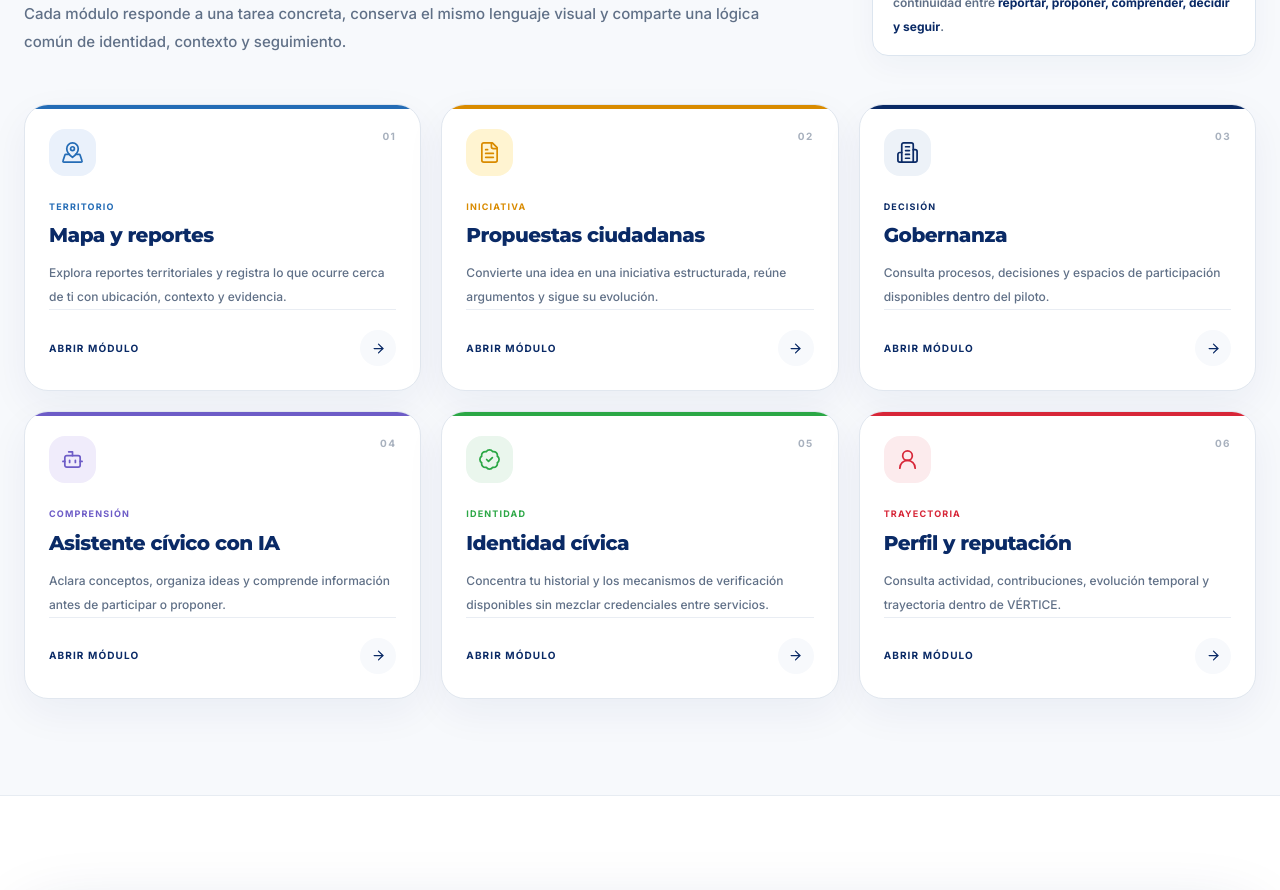
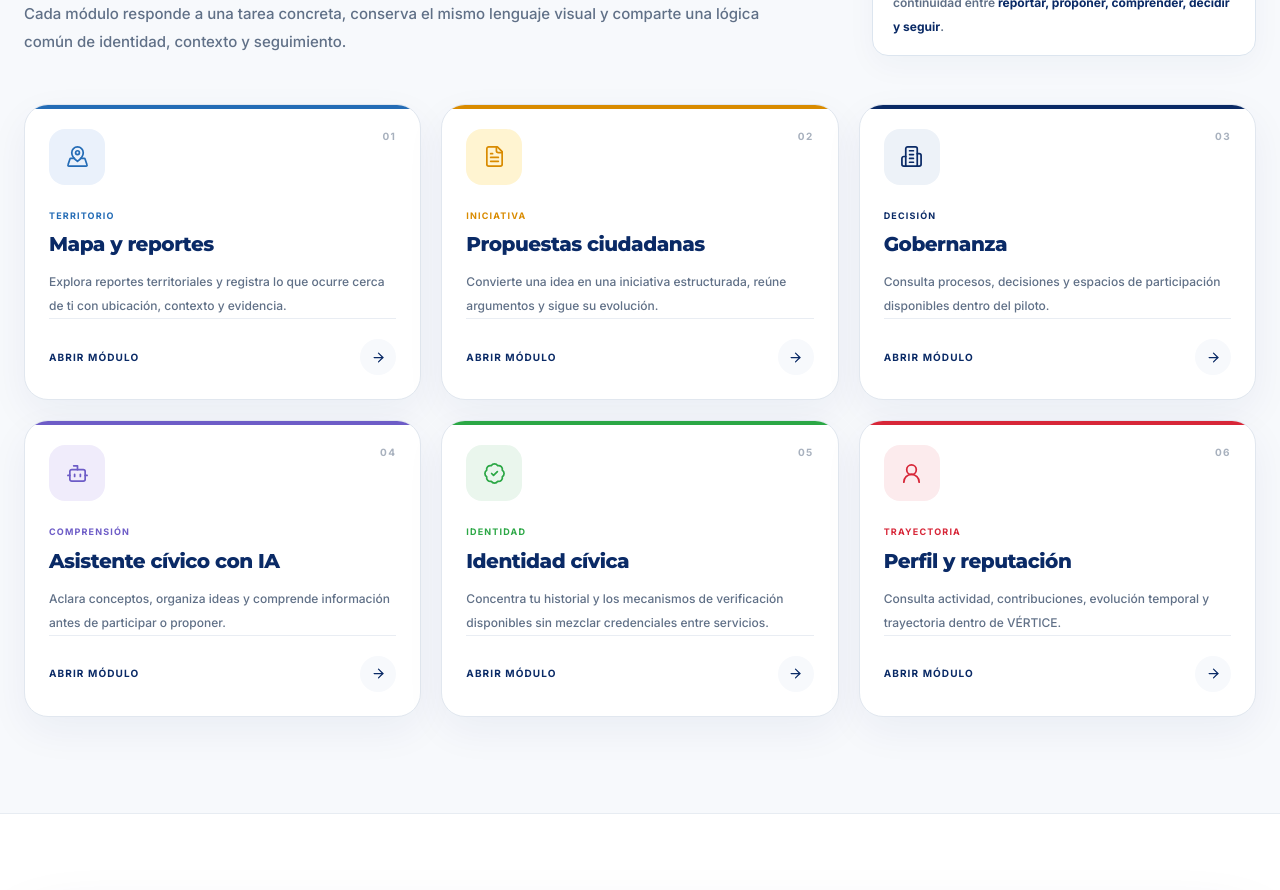
Before and after one commit to VladPhil92/Vertice-OS, a Next.js app in the folder apps/web/: page / in a window 1280 px wide. Shown: the part 3100-3990 px from the top of the page. Built offline with nearby package versions, Linux system fonts and the light colour scheme; a web font is replaced by a local one.

Commit message:
fix(web): use supported module icon sizing

```diff
--- a/apps/web/components/sections/ModulesSection.tsx
+++ b/apps/web/components/sections/ModulesSection.tsx
@@ -83,7 +83,7 @@ export function ModulesSection() {
             >
               <div className="absolute inset-x-0 top-0 h-1" style={{ background: color }} />
               <div className="flex items-start justify-between gap-4">
-                <div className="flex h-13 w-13 items-center justify-center rounded-2xl p-3" style={{ color, background: bg }}>
+                <div className="flex h-14 w-14 items-center justify-center rounded-2xl" style={{ color, background: bg }}>
                   <Icon size={23} strokeWidth={1.8} />
                 </div>
                 <span className="text-[10px] font-extrabold tracking-[.14em] text-[#A8B1BE]">0{index + 1}</span>
```
